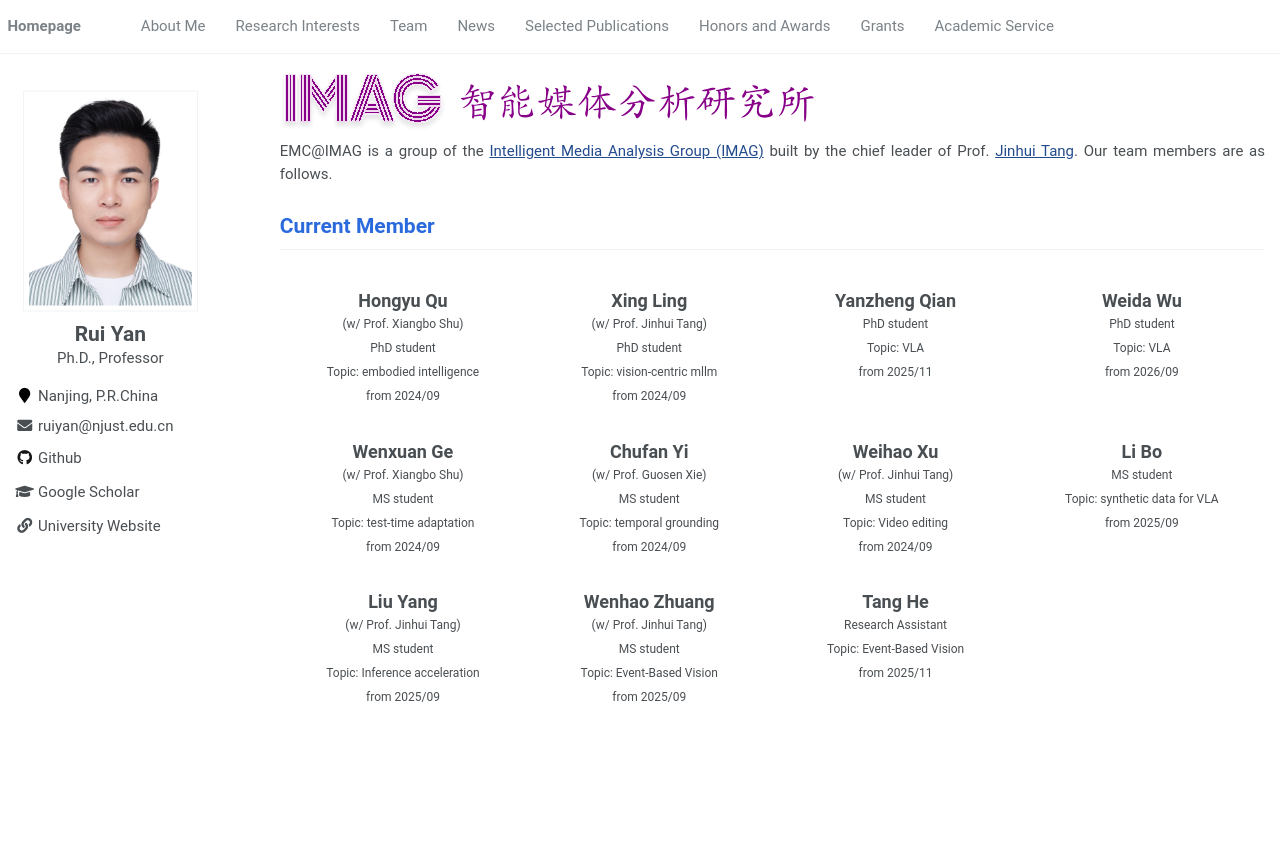
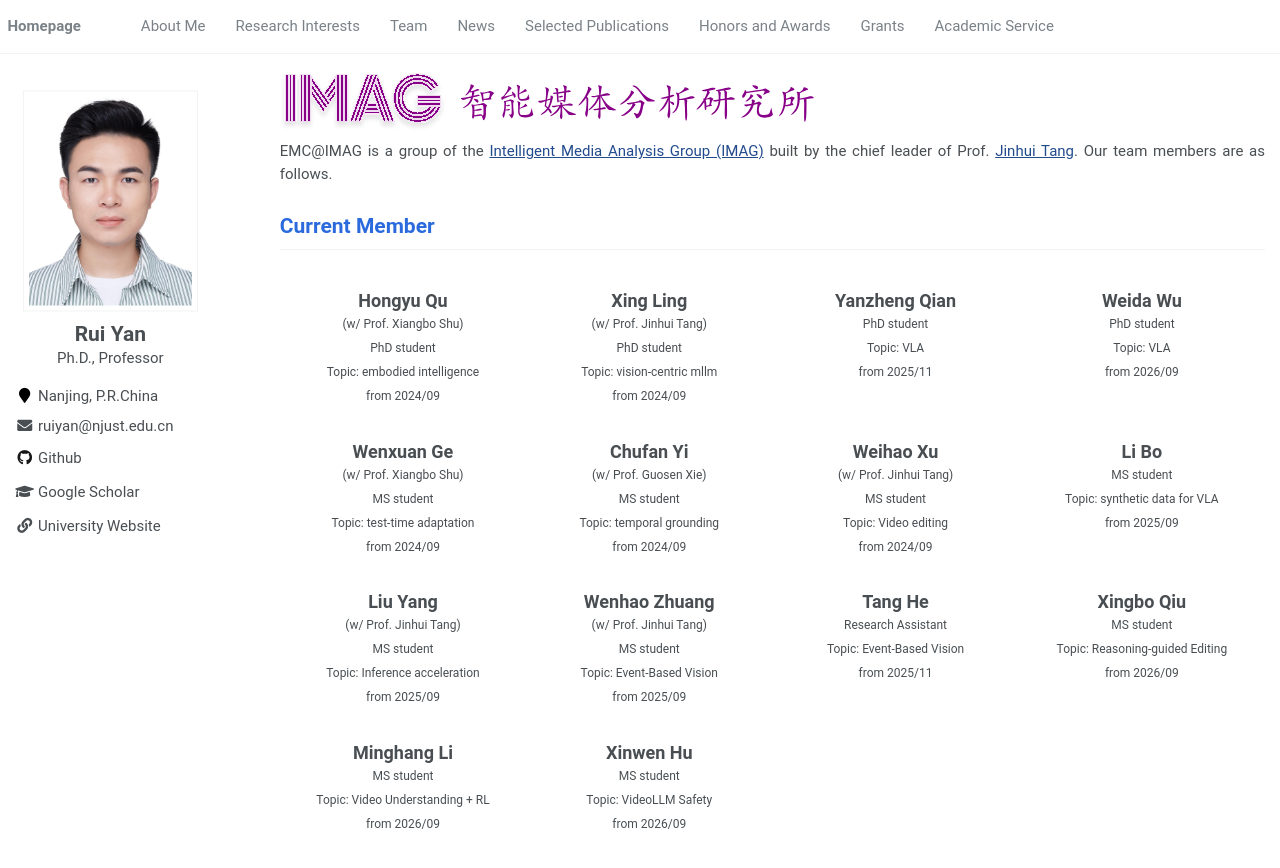
Before and after one commit to ruiyan1995/ruiyan1995.github.io, a Jekyll site: the page built from _pages/team.md, in a window 1280 px wide. Shown: the top 868 px of the page. Built offline with Jekyll 4.4.1, drawn with Linux system fonts in a browser that asks for light colours.

Commit message:
Update team.md

```diff
--- a/_pages/team.md
+++ b/_pages/team.md
@@ -240,6 +240,8 @@ EMC@IMAG is a group of the <a href="https://imag-njust.net/">Intelligent Media A
     </div>
   </div>
 
+
+
   <!-- 第五个成员 -->
   <div class="col-md-4">
     <div class="card d-flex flex-column h-100 text-center">
@@ -327,4 +329,38 @@ EMC@IMAG is a group of the <a href="https://imag-njust.net/">Intelligent Media A
       </div>
     </div>
   </div>
+
+  <div class="col-md-4">
+    <div class="card d-flex flex-column h-100 text-center">
+      <div class="card-body">
+        <h6 class="card-title mb-0">Xingbo Qiu</h6>
+        <p class="card-text mb-neg-1 fs--1 text-primary fw-bold">MS student</p>
+        <p class="card-text mb-neg-1 fs--1 text-primary fw-bold">Topic: Reasoning-guided Editing</p>
+        <p class="mb-neg-2">from 2026/09</p>
+      </div>
+    </div>
+  </div>
+
+  <div class="col-md-4">
+    <div class="card d-flex flex-column h-100 text-center">
+      <div class="card-body">
+        <h6 class="card-title mb-0">Minghang Li</h6>
+        <p class="card-text mb-neg-1 fs--1 text-primary fw-bold">MS student</p>
+        <p class="card-text mb-neg-1 fs--1 text-primary fw-bold">Topic: Video Understanding + RL</p>
+        <p class="mb-neg-2">from 2026/09</p>
+      </div>
+    </div>
+  </div>
+
+  <div class="col-md-4">
+    <div class="card d-flex flex-column h-100 text-center">
+      <div class="card-body">
+        <h6 class="card-title mb-0">Xinwen Hu</h6>
+        <p class="card-text mb-neg-1 fs--1 text-primary fw-bold">MS student</p>
+        <p class="card-text mb-neg-1 fs--1 text-primary fw-bold">Topic: VideoLLM Safety</p>
+        <p class="mb-neg-2">from 2026/09</p>
+      </div>
+    </div>
+  </div>
+
 </div>
```
